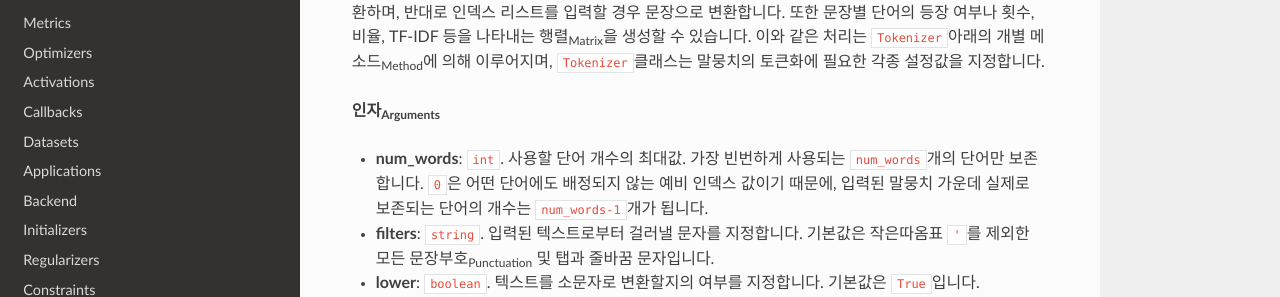
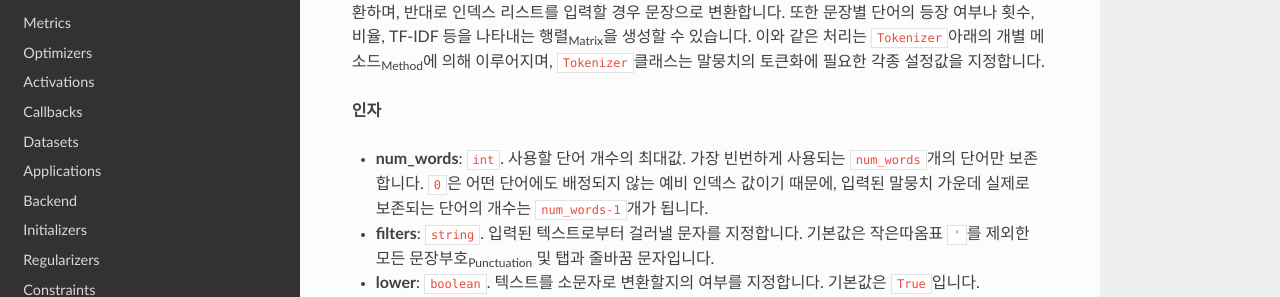
Before and after one commit to keras-team/keras-docs-ko, an MkDocs documentation site: the page built from sources/preprocessing/text.md, in a window 1280 px wide and 900 px high. Shown: the part 436-733 px from the top of the window. Built offline with MkDocs 1.6.1, drawn with Linux system fonts in a browser that asks for light colours; nearby versions of some CDN libraries.

Commit message:
Correct document format

```diff
--- a/sources/preprocessing/text.md
+++ b/sources/preprocessing/text.md
@@ -11,7 +11,7 @@ keras.preprocessing.text.Tokenizer(num_words=None, filters='!"#$%&()*+,-./:;<=>?
 
 `Tokenizer` 클래스는 텍스트 말뭉치<sub>Corpus</sub>로부터 단어를 추출하고 정수<sub>Integer</sub> 인덱스를 부여하여 딕셔너리 형식의 목록을 생성합니다. 이 목록을 바탕으로 문장 입력을 각 단어의 인덱스 숫자로 이루어진 리스트로 변환하며, 반대로 인덱스 리스트를 입력할 경우 문장으로 변환합니다. 또한 문장별 단어의 등장 여부나 횟수, 비율, TF-IDF 등을 나타내는 행렬<sub>Matrix</sub>을 생성할 수 있습니다. 이와 같은 처리는 `Tokenizer`아래의 개별 메소드<sub>Method</sub>에 의해 이루어지며, `Tokenizer`클래스는 말뭉치의 토큰화에 필요한 각종 설정값을 지정합니다.
 
-__인자<sub>Arguments</sub>__
+__인자__
 
 - __num_words__: `int`. 사용할 단어 개수의 최대값. 가장 빈번하게 사용되는 `num_words`개의 단어만 보존합니다. `0`은 어떤 단어에도 배정되지 않는 예비 인덱스 값이기 때문에, 입력된 말뭉치 가운데 실제로 보존되는 단어의 개수는 `num_words-1`개가 됩니다.
 - __filters__: `string`. 입력된 텍스트로부터 걸러낼 문자를 지정합니다. 기본값은 작은따옴표 `'`를 제외한 모든 문장부호<sub>Punctuation</sub> 및 탭과 줄바꿈 문자입니다.
```
